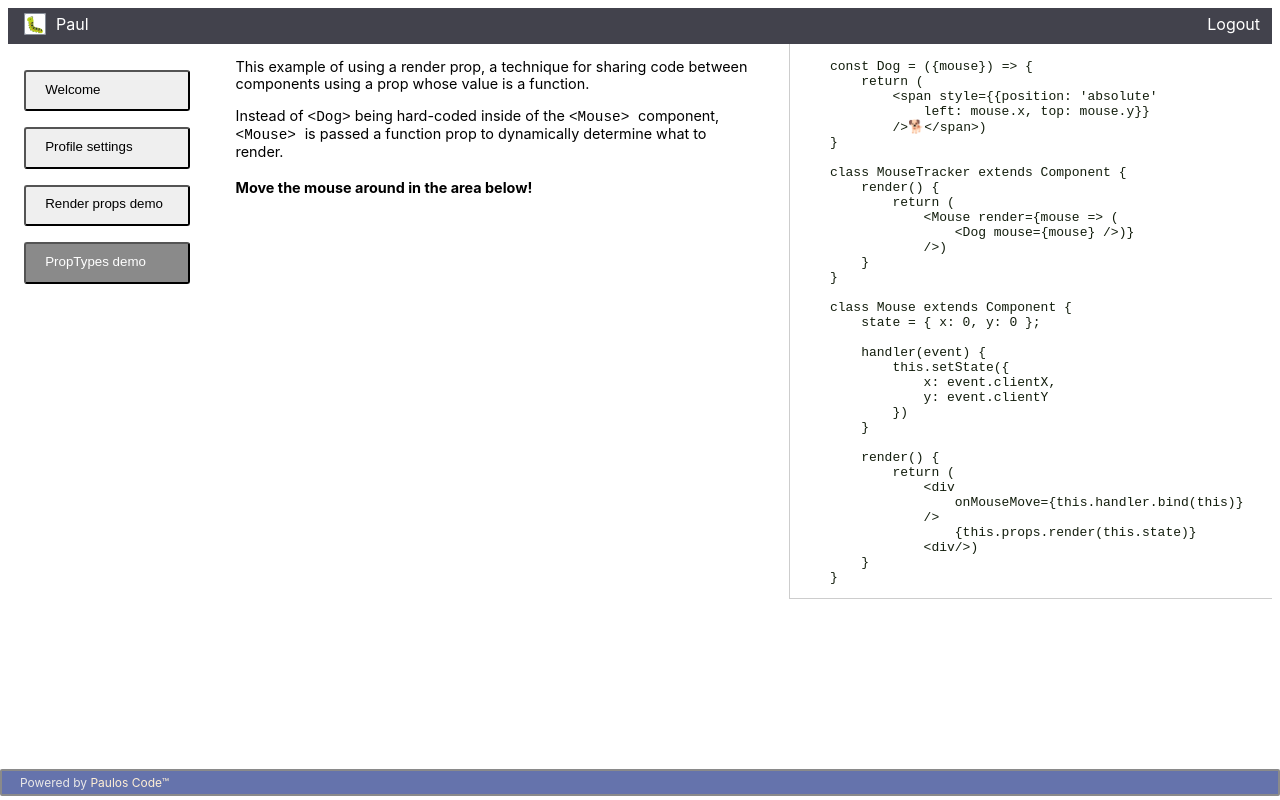
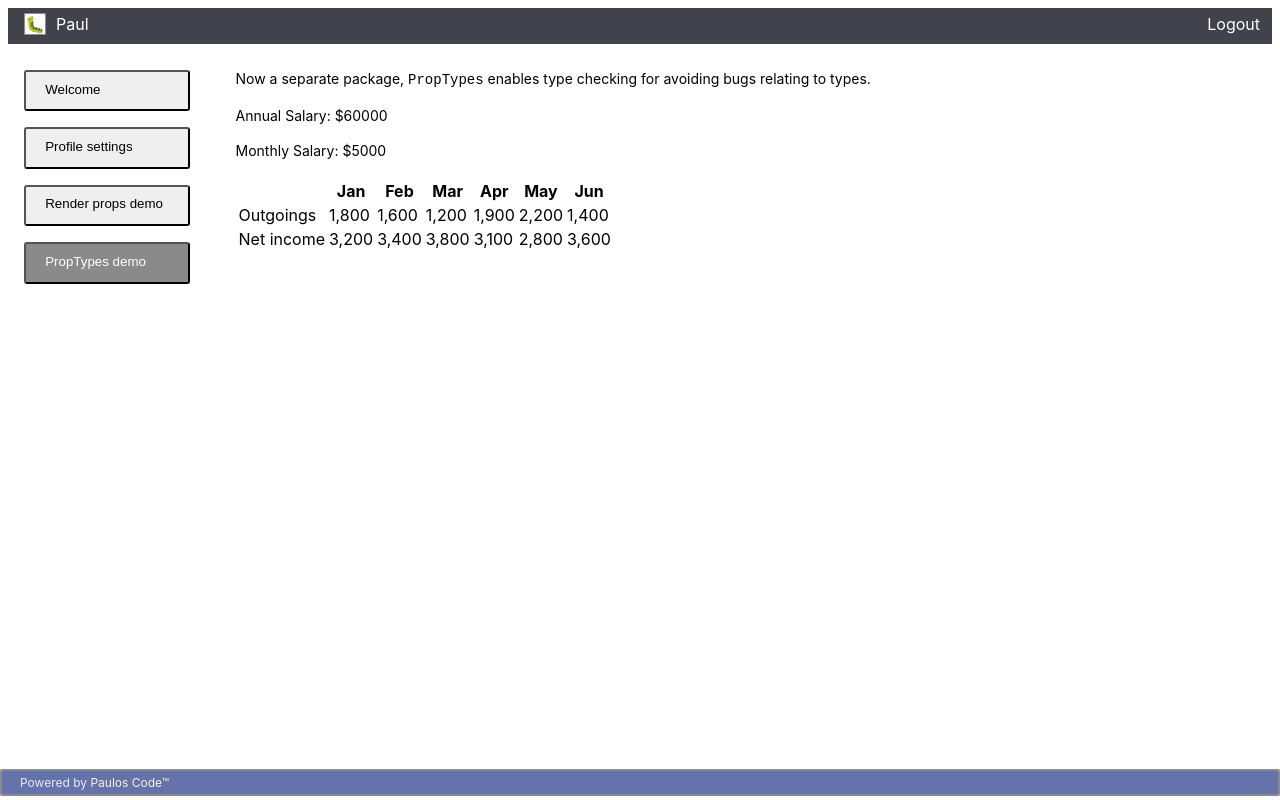
Before and after one commit to paulosjd/radnor, a React (Create React App) app: page / in a window 1280 px wide. Both pictures are taken after a click on the button "PropTypes demo". Built offline with nearby package versions, Linux system fonts and the light colour scheme; the HTML template or start-up script is replaced by a standard one.

Commit message:
Update various things

```diff
--- /dev/null
+++ b/src/components/salary_calc.js
@@ -0,0 +1,47 @@
+import React from "react";
+import PropTypes from 'prop-types'
+
+class SalaryCalculator extends React.Component {
+    static defaultProps = {
+        annualSalary: 0
+    };
+    static propTypes = {
+        salary: PropTypes.number
+    };
+    render() {
+        const monthOut = [1800, 1600, 1200, 1900, 2200, 1400];  // TODO make this to propstypes!!
+        // TODO!! WRAP SOMETHING BELOW IN CONTAINMENT CHILDREN PROP  -- -FANCY BORDER EXAMPLE FROM NOTES
+        return (
+            <div>
+                <h4>Annual Salary: ${this.props.salary}</h4>
+                <h4>Monthly Salary: ${this.props.salary/12}</h4>
+                <table>
+                    <thead>
+                        <tr>
+                            {['', 'Jan', 'Feb', 'Mar', 'Apr', 'May', 'Jun', 'Jul', 'Aug', 'Sep', 'Oct', 'Nov', 'Dec'
+                            ].map((str, ind) => {
+                                if (ind -1 < monthOut.length) {
+                                    return <th key={ind}>{str}</th>
+                            }})}
+                        </tr>
+                    </thead>
+                    <tbody>
+                        <tr>
+                            <td>Outgoings </td>
+                            {monthOut.map((val, ind) => {
+                                return <td key={ind}>{val.toLocaleString('en')}</td>
+                            })}
+                        </tr>
+                        <tr>
+                            <td>Net income </td>
+                            {monthOut.map((val, ind) => {
+                                return <td key={ind}>{(this.props.salary/12 - val).toLocaleString('en')}</td>
+                            })}
+                        </tr>
+                    </tbody>
+                </table>
+            </div>)
+    }
+}
+
+export default SalaryCalculator;
--- a/src/containers/calculator.js
+++ b/src/containers/calculator.js
@@ -1,5 +1,6 @@
 import React, {useContext, useState} from "react";
 import AppContext from '../store/context'
+import SalaryCalculator from '../components/salary_calc'
 
 const CalculatorDemo = (props) => {
     const [foo, setFoo] = useState(0);
@@ -7,9 +8,12 @@ const CalculatorDemo = (props) => {
 
     return (
         <div className='summary-text'>
-
+            <h4 className='top26'>
+                Now a separate package, <code>PropTypes</code> enables type checking for avoiding
+                bugs relating to types.
+            </h4>
+            <SalaryCalculator salary={60000} />
         </div>
-
     )
 };
 
--- a/src/containers/main.js
+++ b/src/containers/main.js
@@ -2,6 +2,7 @@ import React, {Component} from 'react';
 import UserSettings from './user_settings'
 import Footer from '../components/footer'
 import Summary from './summary'
+import CalculatorDemo from './calculator'
 import MouseTracker from '../components/mouse_tracker'
 import AppContext from "../store/context";
 
@@ -18,7 +19,7 @@ class MainContainer extends Component {
                 content = <MouseTracker />;
                 break;
             case 'prop_types':
-                content = <MouseTracker />;
+                content = <CalculatorDemo />;
                 break;
             default:
                 content = <Summary />;
--- a/src/containers/summary.js
+++ b/src/containers/summary.js
@@ -18,7 +18,6 @@ const Summary = (props) => {
         <div className='summary-text'>
             <h4 className='top26'>
                 This is a React app that demonstrates basic examples of various React features.
-                No additional libraries are used other than <code>prop-types</code>.
             </h4>
             <h4 className='top26'>
                 The higher-order component pattern was used to create the elements below.
@@ -46,7 +45,7 @@ const Summary = (props) => {
                 style props.
             </h4>
             <h4 style={{lineHeight: 0, paddingBottom: '12px'}}>
-                The value of the injected style props is set using conditional logic that depends on the 'theme' prop
+                The value of the injected style props is set using logic that checks the 'theme' prop
                 that the component is passed.
             </h4>
             <h4 className='top26'>
```
